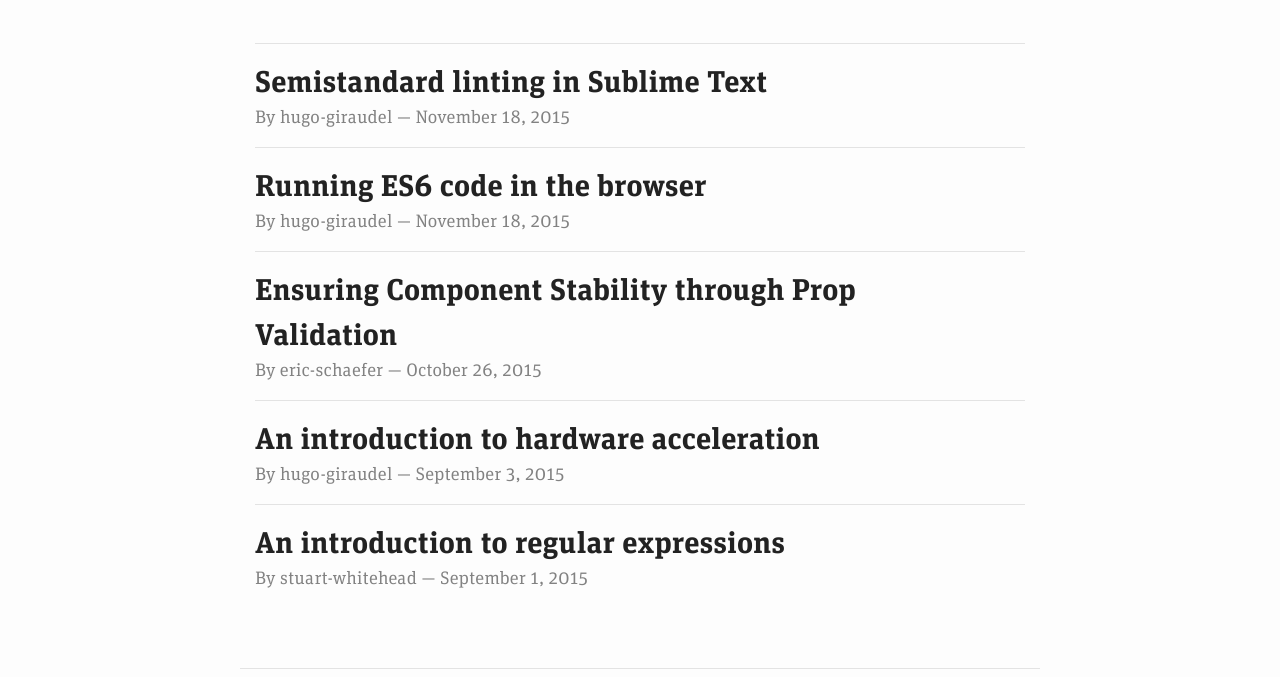
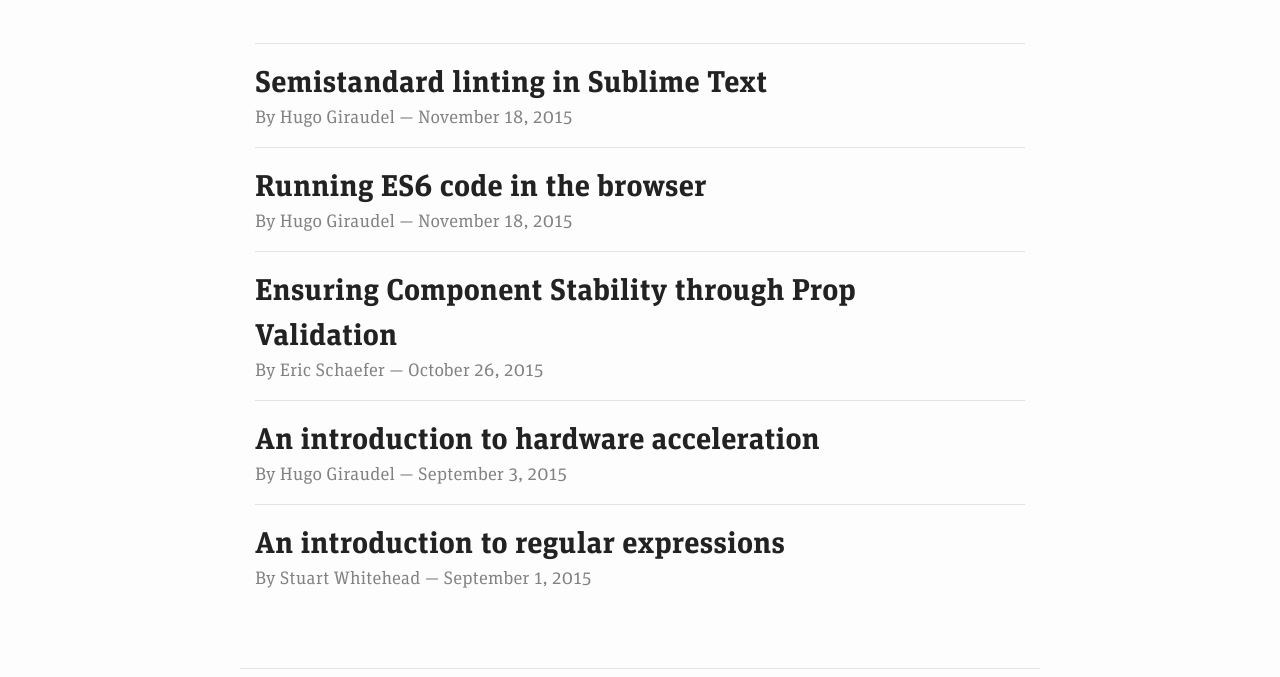
Before and after one commit to edenspiekermann/espi-devblog, a Jekyll site: the page built from index.html, in a window 1280 px wide. Shown: the part 401-1078 px from the top of the page. Built offline with Jekyll 4.4.1, drawn with Linux system fonts in a browser that asks for light colours.

Commit message:
Fixed slugified names on front page

```diff
--- a/index.html
+++ b/index.html
@@ -11,7 +11,7 @@
     <li class="post-list__item">
       <a class="post-list__link" href="{{ post.url | prepend: site.baseurl }}">
         <h2 class="post-list__title">{{ post.title }}</h2>
-        <p class="post-list__meta">By {{ post.author }} — {{ post.date | date: "%B %-d, %Y" }}</p>
+        <p class="post-list__meta">By {{ site.data.authors[post.author].name }} — {{ post.date | date: "%B %-d, %Y" }}</p>
       </a>
     </li>
   {% endfor %}
```
